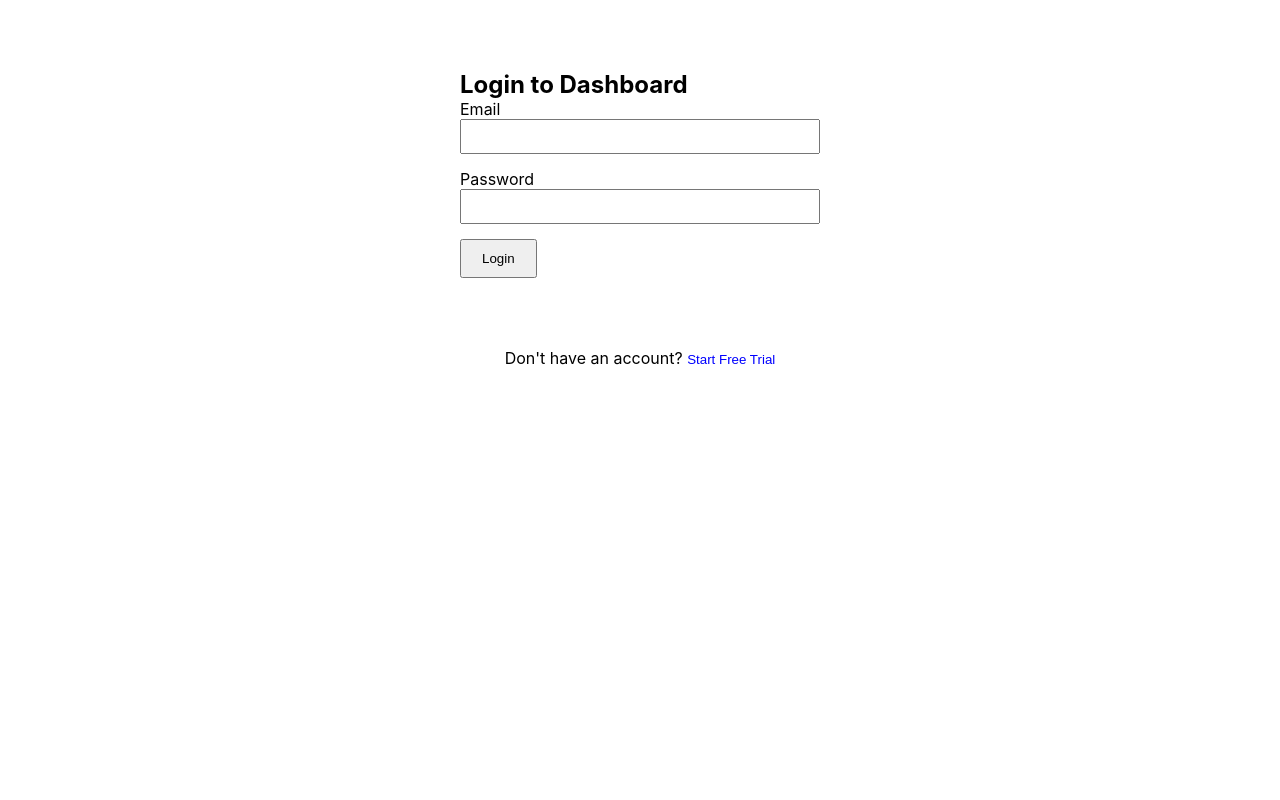
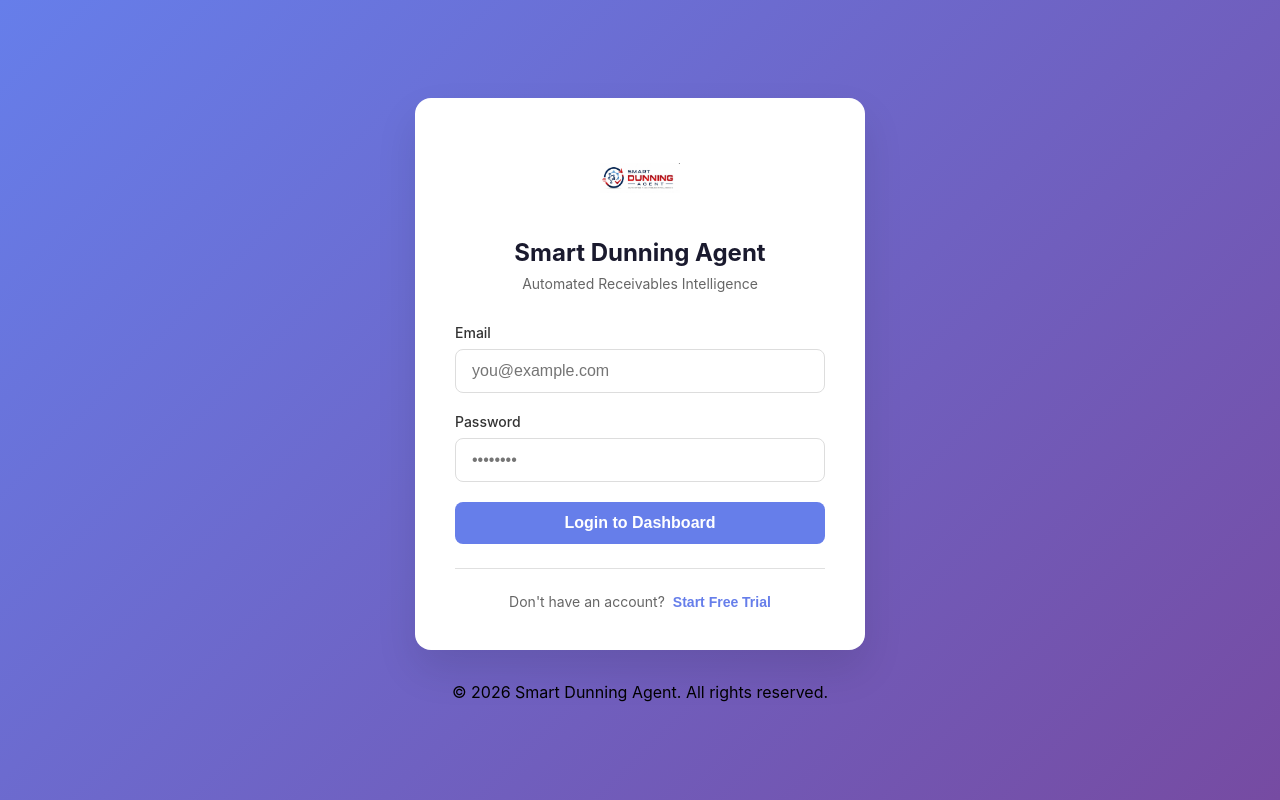
Before and after one commit to khaleelkreates/dunning-dashboard, a React (Create React App) app: page / in a window 1280 px wide. Built offline with nearby package versions, Linux system fonts and the light colour scheme.

Commit message:
Beautiful login page with logo and gradient background

```diff
--- a/src/App.js
+++ b/src/App.js
@@ -3,65 +3,122 @@ import { supabase } from './supabaseClient'
 import Signup from './Signup'
 import Login from './Login'
 import Dashboard from './Dashboard'
+import logo from './logo.png'
 
 function App() {
   const [user, setUser] = useState(null)
   const [showSignup, setShowSignup] = useState(false)
 
   useEffect(() => {
-    // Check if user is already logged in
     supabase.auth.getSession().then(({ data: { session } }) => {
       setUser(session?.user ?? null)
     })
 
-    // Listen for auth changes - FIXED VERSION
     const { data: { subscription } } = supabase.auth.onAuthStateChange((_event, session) => {
       setUser(session?.user ?? null)
     })
 
-    // Cleanup - FIXED
-    return () => {
-      if (subscription) {
-        subscription.unsubscribe()
-      }
-    }
+    return () => subscription?.unsubscribe()
   }, [])
 
   if (user) {
     return <Dashboard user={user} onLogout={() => setUser(null)} />
   }
 
-  if (showSignup) {
-    return (
-      <div>
-        <Signup />
-        <p style={{ textAlign: 'center', marginTop: 20 }}>
-          Already have an account?{' '}
-          <button
-            onClick={() => setShowSignup(false)}
-            style={{ background: 'none', border: 'none', color: 'blue', cursor: 'pointer' }}
-          >
-            Login
-          </button>
-        </p>
+  return (
+    <div style={styles.container}>
+      <div style={styles.card}>
+        <div style={styles.logoContainer}>
+          <img src={logo} alt="Smart Dunning Agent" style={styles.logo} />
+          <h1 style={styles.title}>Smart Dunning Agent</h1>
+          <p style={styles.subtitle}>Automated Receivables Intelligence</p>
+        </div>
+
+        {showSignup ? <Signup /> : <Login onLogin={(user) => setUser(user)} />}
+
+        <div style={styles.switchContainer}>
+          <p style={styles.switchText}>
+            {showSignup ? 'Already have an account?' : "Don't have an account?"}
+            <button
+              onClick={() => setShowSignup(!showSignup)}
+              style={styles.switchButton}
+            >
+              {showSignup ? 'Login' : 'Start Free Trial'}
+            </button>
+          </p>
+        </div>
       </div>
-    )
-  }
 
-  return (
-    <div>
-      <Login onLogin={(user) => setUser(user)} />
-      <p style={{ textAlign: 'center', marginTop: 20 }}>
-        Don't have an account?{' '}
-        <button
-          onClick={() => setShowSignup(true)}
-          style={{ background: 'none', border: 'none', color: 'blue', cursor: 'pointer' }}
-        >
-          Start Free Trial
-        </button>
-      </p>
+      <div style={styles.footer}>
+        <p>© 2026 Smart Dunning Agent. All rights reserved.</p>
+      </div>
     </div>
   )
 }
 
+const styles = {
+  container: {
+    minHeight: '100vh',
+    background: 'linear-gradient(135deg, #667eea 0%, #764ba2 100%)',
+    display: 'flex',
+    flexDirection: 'column',
+    justifyContent: 'center',
+    alignItems: 'center',
+    padding: '20px',
+  },
+  card: {
+    backgroundColor: 'white',
+    borderRadius: '16px',
+    boxShadow: '0 20px 40px rgba(0,0,0,0.1)',
+    padding: '40px',
+    width: '100%',
+    maxWidth: '450px',
+  },
+  logoContainer: {
+    textAlign: 'center',
+    marginBottom: '32px',
+  },
+  logo: {
+    width: '80px',
+    height: '80px',
+    objectFit: 'contain',
+    marginBottom: '16px',
+  },
+  title: {
+    fontSize: '24px',
+    fontWeight: 'bold',
+    color: '#1a1a2e',
+    margin: '0 0 8px 0',
+  },
+  subtitle: {
+    fontSize: '14px',
+    color: '#666',
+    margin: 0,
+  },
+  switchContainer: {
+    textAlign: 'center',
+    marginTop: '24px',
+    paddingTop: '24px',
+    borderTop: '1px solid #e0e0e0',
+  },
+  switchText: {
+    fontSize: '14px',
+    color: '#666',
+    margin: 0,
+  },
+  switchButton: {
+    background: 'none',
+    border: 'none',
+    color: '#667eea',
+    cursor: 'pointer',
+    fontSize: '14px',
+    fontWeight: 'bold',
+    marginLeft: '8px',
+  },
+  footer: {
+    marginTop: '32px',
+    textAlign: 'center',
+  },
+}
+
 export default App
--- a/src/Login.js
+++ b/src/Login.js
@@ -18,46 +18,94 @@ export default function Login({ onLogin }) {
     })
 
     if (error) {
-      setMessage(`Login error: ${error.message}`)
+      setMessage(error.message)
       setLoading(false)
       return
     }
 
-    setMessage('✅ Logged in! Redirecting...')
+    setMessage('✅ Login successful! Redirecting...')
     setTimeout(() => {
       onLogin(data.user)
     }, 1000)
   }
 
   return (
-    <div style={{ maxWidth: 400, margin: '50px auto', padding: 20 }}>
-      <h2>Login to Dashboard</h2>
-      <form onSubmit={handleLogin}>
-        <div>
-          <label>Email</label>
+    <form onSubmit={handleLogin} style={styles.form}>
+      <div style={styles.inputGroup}>
+        <label style={styles.label}>Email</label>
         <input
           type="email"
           value={email}
           onChange={(e) => setEmail(e.target.value)}
           required
-            style={{ width: '100%', padding: 8, marginBottom: 15 }}
+          style={styles.input}
+          placeholder="you@example.com"
         />
       </div>
-        <div>
-          <label>Password</label>
+      <div style={styles.inputGroup}>
+        <label style={styles.label}>Password</label>
         <input
           type="password"
           value={password}
           onChange={(e) => setPassword(e.target.value)}
           required
-            style={{ width: '100%', padding: 8, marginBottom: 15 }}
+          style={styles.input}
+          placeholder="••••••••"
         />
       </div>
-        <button type="submit" disabled={loading} style={{ padding: '10px 20px' }}>
-          {loading ? 'Logging in...' : 'Login'}
+      <button type="submit" disabled={loading} style={styles.button}>
+        {loading ? 'Logging in...' : 'Login to Dashboard'}
       </button>
+      {message && <p style={message.includes('✅') ? styles.successMessage : styles.errorMessage}>{message}</p>}
     </form>
-      {message && <p style={{ marginTop: 20 }}>{message}</p>}
-    </div>
   )
 }
+
+const styles = {
+  form: {
+    display: 'flex',
+    flexDirection: 'column',
+    gap: '20px',
+  },
+  inputGroup: {
+    display: 'flex',
+    flexDirection: 'column',
+    gap: '8px',
+  },
+  label: {
+    fontSize: '14px',
+    fontWeight: '500',
+    color: '#333',
+  },
+  input: {
+    padding: '12px 16px',
+    fontSize: '16px',
+    border: '1px solid #ddd',
+    borderRadius: '8px',
+    outline: 'none',
+    transition: 'border-color 0.2s',
+  },
+  button: {
+    backgroundColor: '#667eea',
+    color: 'white',
+    padding: '12px 24px',
+    fontSize: '16px',
+    fontWeight: 'bold',
+    border: 'none',
+    borderRadius: '8px',
+    cursor: 'pointer',
+    transition: 'background-color 0.2s',
+  },
+  errorMessage: {
+    color: '#e74c3c',
+    fontSize: '14px',
+    marginTop: '12px',
+    textAlign: 'center',
+  },
+  successMessage: {
+    color: '#27ae60',
+    fontSize: '14px',
+    marginTop: '12px',
+    textAlign: 'center',
+  },
+}
--- a/src/Signup.js
+++ b/src/Signup.js
@@ -13,19 +13,17 @@ export default function Signup() {
     setLoading(true)
     setMessage('')
 
-    // 1. Sign up user with Supabase Auth
     const { error: authError } = await supabase.auth.signUp({
       email,
       password,
     })
 
     if (authError) {
-      setMessage(`Auth error: ${authError.message}`)
+      setMessage(authError.message)
       setLoading(false)
       return
     }
 
-    // 2. Create business record
     const { error: businessError } = await supabase
       .from('businesses')
       .insert([
@@ -37,54 +35,105 @@ export default function Signup() {
       ])
 
     if (businessError) {
-      setMessage(`Business error: ${businessError.message}`)
+      setMessage(businessError.message)
       setLoading(false)
       return
     }
 
-    setMessage('✅ Account created! Check your email to confirm.')
+    setMessage('✅ Account created! You can now login.')
     setLoading(false)
+    // Clear form
+    setEmail('')
+    setPassword('')
+    setBusinessName('')
   }
 
   return (
-    <div style={{ maxWidth: 400, margin: '50px auto', padding: 20 }}>
-      <h2>Start Free Trial</h2>
-      <form onSubmit={handleSignup}>
-        <div>
-          <label>Business Name</label>
+    <form onSubmit={handleSignup} style={styles.form}>
+      <div style={styles.inputGroup}>
+        <label style={styles.label}>Business Name</label>
         <input
           type="text"
           value={businessName}
           onChange={(e) => setBusinessName(e.target.value)}
           required
-            style={{ width: '100%', padding: 8, marginBottom: 15 }}
+          style={styles.input}
+          placeholder="Your Business Name"
         />
       </div>
-        <div>
-          <label>Email</label>
+      <div style={styles.inputGroup}>
+        <label style={styles.label}>Email</label>
         <input
           type="email"
           value={email}
           onChange={(e) => setEmail(e.target.value)}
           required
-            style={{ width: '100%', padding: 8, marginBottom: 15 }}
+          style={styles.input}
+          placeholder="you@example.com"
         />
       </div>
-        <div>
-          <label>Password</label>
+      <div style={styles.inputGroup}>
+        <label style={styles.label}>Password</label>
         <input
           type="password"
           value={password}
           onChange={(e) => setPassword(e.target.value)}
           required
-            style={{ width: '100%', padding: 8, marginBottom: 15 }}
+          style={styles.input}
+          placeholder="••••••••"
         />
       </div>
-        <button type="submit" disabled={loading} style={{ padding: '10px 20px' }}>
+      <button type="submit" disabled={loading} style={styles.button}>
         {loading ? 'Creating account...' : 'Start Free Trial'}
       </button>
+      {message && <p style={message.includes('✅') ? styles.successMessage : styles.errorMessage}>{message}</p>}
     </form>
-      {message && <p style={{ marginTop: 20 }}>{message}</p>}
-    </div>
   )
 }
+
+const styles = {
+  form: {
+    display: 'flex',
+    flexDirection: 'column',
+    gap: '20px',
+  },
+  inputGroup: {
+    display: 'flex',
+    flexDirection: 'column',
+    gap: '8px',
+  },
+  label: {
+    fontSize: '14px',
+    fontWeight: '500',
+    color: '#333',
+  },
+  input: {
+    padding: '12px 16px',
+    fontSize: '16px',
+    border: '1px solid #ddd',
+    borderRadius: '8px',
+    outline: 'none',
+  },
+  button: {
+    backgroundColor: '#667eea',
+    color: 'white',
+    padding: '12px 24px',
+    fontSize: '16px',
+    fontWeight: 'bold',
+    border: 'none',
+    borderRadius: '8px',
+    cursor: 'pointer',
+  },
+  errorMessage: {
+    color: '#e74c3c',
+    fontSize: '14px',
+    marginTop: '12px',
+    textAlign: 'center',
+  },
+  successMessage: {
+    color: '#27ae60',
+    fontSize: '14px',
+    marginTop: '12px',
+    textAlign: 'center',
+  },
+}
```
Lines whose indentation alone changed are shown as unchanged.
